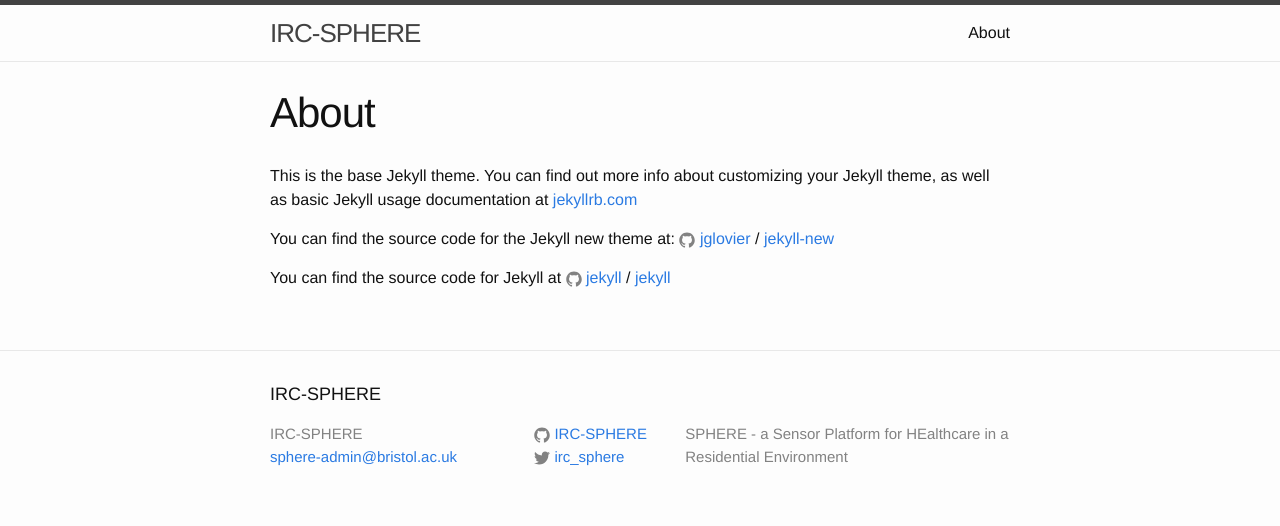
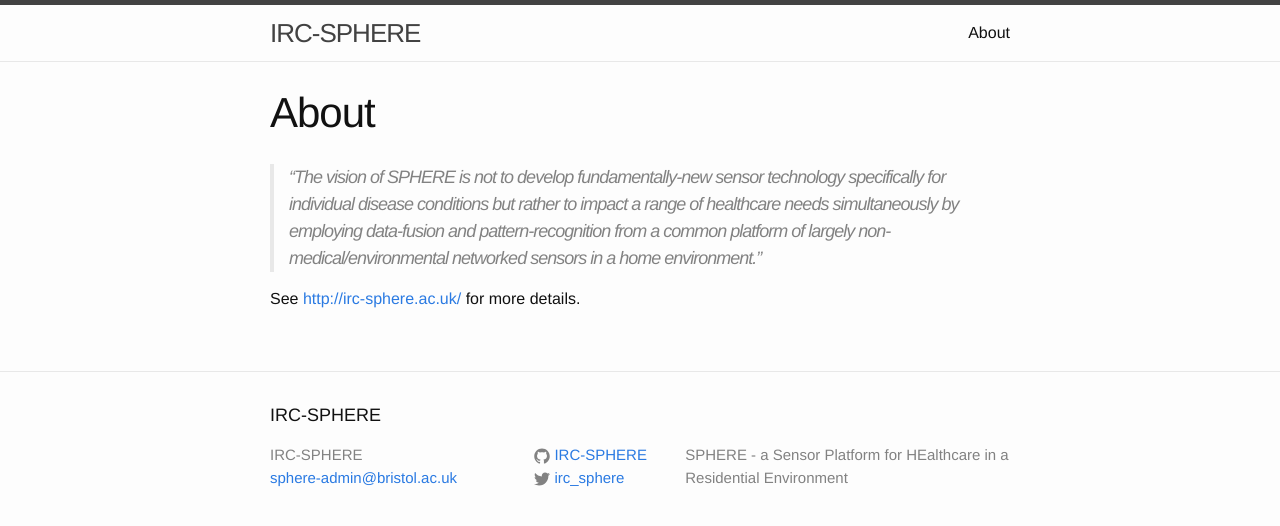
Before and after one commit to IRC-SPHERE/IRC-SPHERE.github.io, a Jekyll site: the page built from about.md, in a window 1280 px wide. Shown: the top 526 px of the page. Built offline with Jekyll 4.4.1, drawn with Linux system fonts in a browser that asks for light colours.

Commit message:
Updated about page

```diff
--- a/about.md
+++ b/about.md
@@ -4,12 +4,6 @@
 permalink: /about/
 ---
 
-This is the base Jekyll theme. You can find out more info about customizing your Jekyll theme, as well as basic Jekyll usage documentation at [jekyllrb.com](http://jekyllrb.com/)
+> "The vision of SPHERE is not to develop fundamentally-new sensor technology specifically for individual disease conditions but rather to impact a range of healthcare needs simultaneously by employing data-fusion and pattern-recognition from a common platform of largely non-medical/environmental networked sensors in a home environment."
 
-You can find the source code for the Jekyll new theme at:
-{% include icon-github.html username="jglovier" %} /
-[jekyll-new](https://github.com/jglovier/jekyll-new)
-
-You can find the source code for Jekyll at
-{% include icon-github.html username="jekyll" %} /
-[jekyll](https://github.com/jekyll/jekyll)
+See [http://irc-sphere.ac.uk/](http://irc-sphere.ac.uk/) for more details.
```
